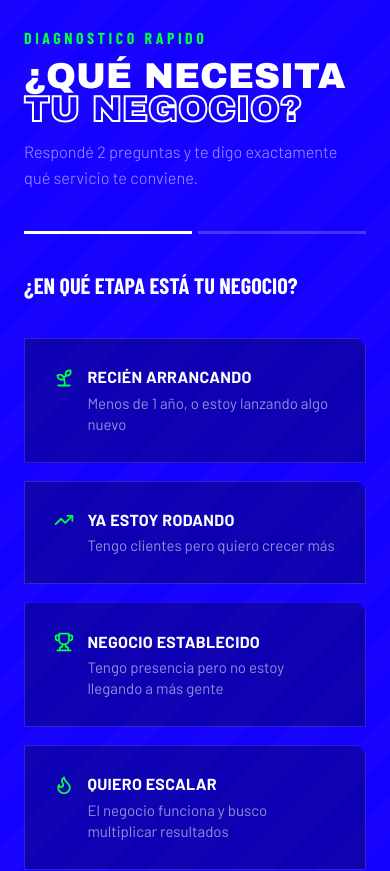
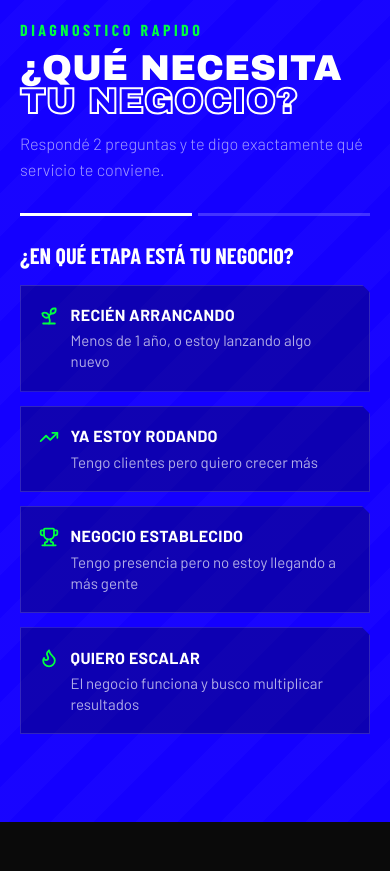
Before and after one commit to MaxiPerlo15/design-honex, a Next.js app: page / in a window 390 px wide. Shown: the part 3080-3951 px from the top of the page. Built offline with nearby package versions, Linux system fonts and the light colour scheme; a web font is replaced by a local one.

Commit message:
issue 016: diagnostic mobile polish

```diff
--- a/src/app/globals.css
+++ b/src/app/globals.css
@@ -457,16 +457,14 @@ body::after {
   clip-path: polygon(0 0, calc(100% - 8px) 0, 100% 8px, 100% 100%, 0 100%);
 }
 
-.quiz-option:hover {
-  background: rgba(0, 0, 0, 0.55);
-  border-color: rgba(255, 255, 255, 0.4);
-  transform: translateY(-2px);
+.quiz-option:active {
+  transform: translateY(1px);
 }
 
 .quiz-option.selected {
-  background: rgba(0, 255, 65, 0.12);
-  border-color: var(--neon);
-  color: var(--neon);
+  background: rgba(0, 255, 65, 0.1);
+  border-color: rgba(0, 255, 65, 0.9);
+  box-shadow: 0 0 0 1px rgba(0, 255, 65, 0.25) inset;
 }
 
 .quiz-option-icon {
@@ -1085,12 +1083,53 @@ body::after {
 
 @media (max-width: 900px) {
   .quiz-section {
-    padding: 4rem 1.5rem;
+    padding: 3.5rem 1.25rem;
   }
 
   .quiz-options {
     grid-template-columns: 1fr;
-    row-gap: 18px;
+    row-gap: 14px;
+  }
+
+  .quiz-sub {
+    margin-bottom: 1.9rem;
+  }
+
+  .quiz-steps-bar {
+    margin-bottom: 1.7rem;
+  }
+
+  .quiz-question {
+    margin-bottom: 1.1rem;
+    min-height: 0;
+  }
+
+  .quiz-option {
+    padding: 1.15rem 1.1rem;
+    gap: 0.75rem;
+  }
+
+  .quiz-result {
+    padding: 1.65rem 1.25rem;
+  }
+
+  .result-services {
+    margin-bottom: 1.75rem;
+  }
+
+  .result-cta-row {
+    gap: 0.75rem;
+  }
+
+  .btn-white {
+    padding: 0.8rem 1.35rem;
+    width: 100%;
+    text-align: center;
+  }
+
+  .quiz-restart {
+    width: 100%;
+    justify-content: center;
   }
 
   .ds-body {
@@ -1110,6 +1149,14 @@ body::after {
   .number-pill,
   .portfolio-mark {
     font-size: 1rem;
+  }
+}
+
+@media (hover: hover) and (pointer: fine) {
+  .quiz-option:hover {
+    background: rgba(0, 0, 0, 0.55);
+    border-color: rgba(255, 255, 255, 0.4);
+    transform: translateY(-2px);
   }
 }
 
--- a/src/components/landing/BusinessDiagnostic.tsx
+++ b/src/components/landing/BusinessDiagnostic.tsx
@@ -136,7 +136,7 @@ export function BusinessDiagnostic({ content }: BusinessDiagnosticProps) {
           <p className="quiz-sub">{content.body}</p>
         </div>
 
-        <div className="quiz-steps-bar" aria-label="Progreso del diagnóstico">
+        <div className="quiz-steps-bar" aria-hidden="true">
           <span className={`quiz-step-dot ${step === 0 ? "active" : "done"}`} aria-hidden="true" />
           <span className={`quiz-step-dot ${step === 1 ? "active" : step === 2 ? "done" : ""}`} aria-hidden="true" />
         </div>
@@ -174,7 +174,7 @@ export function BusinessDiagnostic({ content }: BusinessDiagnosticProps) {
                     </span>
                     <span className="min-w-0">
                       <span className="block font-bold uppercase tracking-[0.02em]">{option.label}</span>
-                      <small className="mt-1 block text-[15px] text-white/55">{option.sub}</small>
+                      <small className="mt-1 block text-[15px] text-white/68 md:text-white/55">{option.sub}</small>
                     </span>
                   </button>
                 );
```
Also changed, not shown: 2 other files (tests, documents, lock files or other folders).
